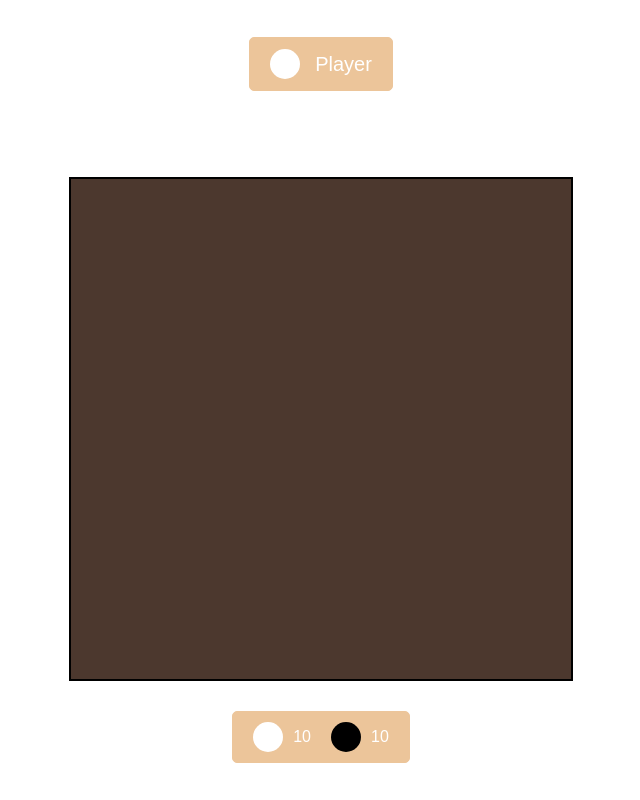
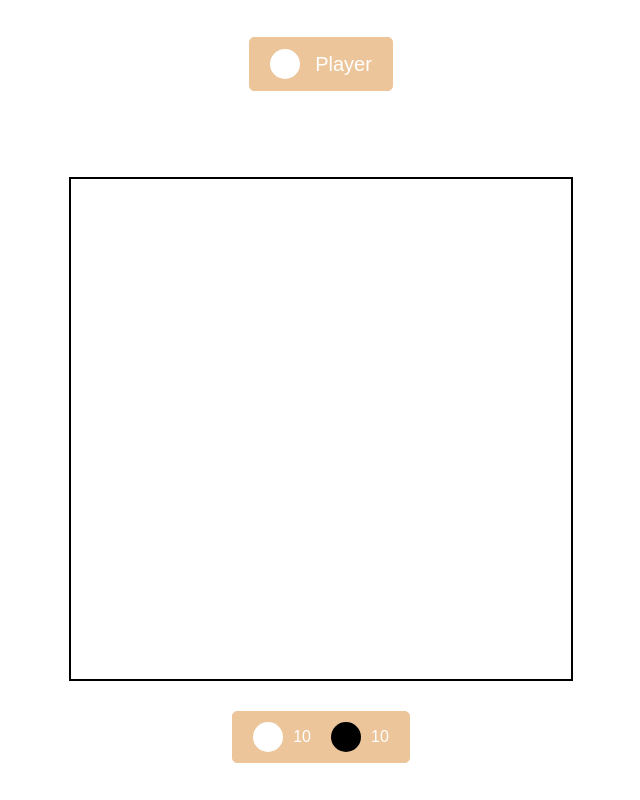
Before and after one commit to cs399f24/Checkers, a Flask app: page / in a window 1280 px wide. Shown: the whole page, without its empty margins (319-959 px from the left). Run offline with Flask 3, Linux system fonts and the light colour scheme; some libraries are stand-ins or nearby versions.

Commit message:
trouble shooting css

```diff
--- a/static/styles.css
+++ b/static/styles.css
@@ -56,7 +56,6 @@ body {
   height: 500px;
   display: flex;
   flex-direction: column; */
-  background-color: #4c382e;
   display: flex;
   flex-direction: column;
   width: 500px;
```
